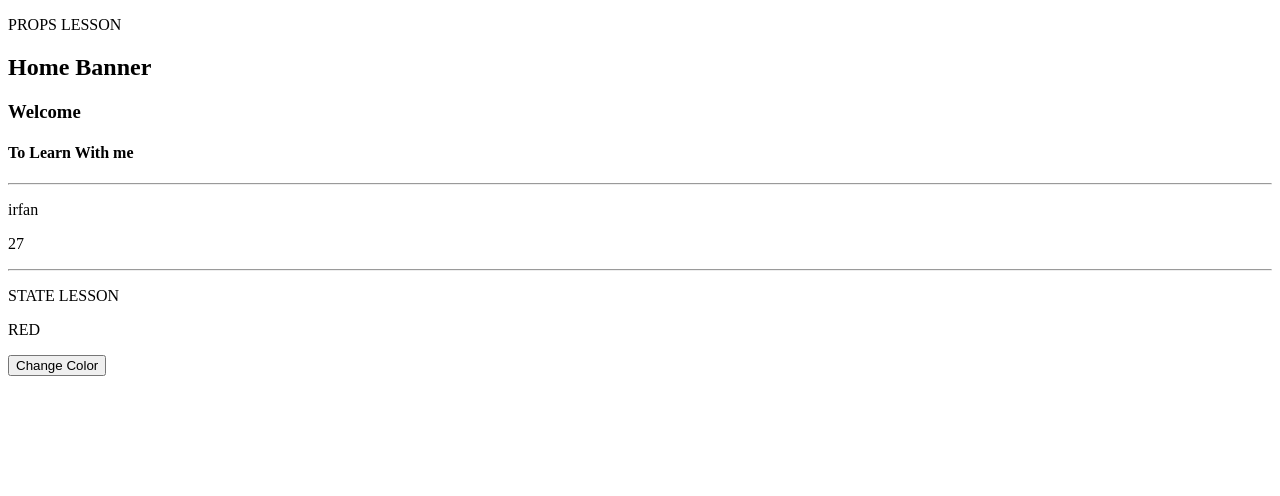
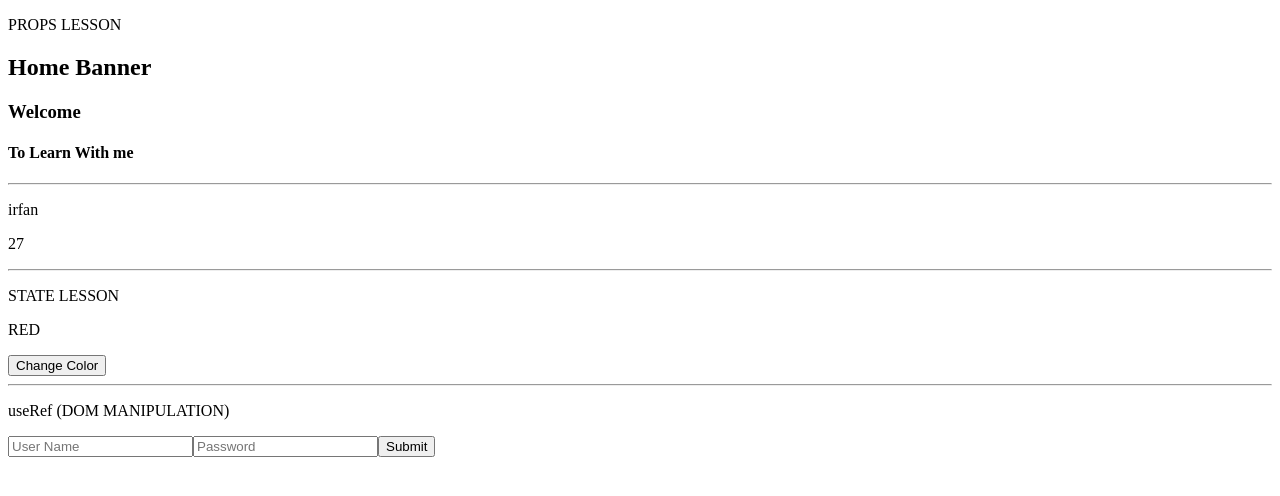
Before and after one commit to irfan701/MernResource, a React (Create React App) app in the folder React/my-app/: page / in a window 1280 px wide. Shown: the top 496 px of the page. Built offline with nearby package versions, Linux system fonts and the light colour scheme.

Commit message:
useRef=DOM
useRef() Dom Manipulation

```diff
--- a/React/my-app/src/components/Home/HomeBanner.js
+++ b/React/my-app/src/components/Home/HomeBanner.js
@@ -1,4 +1,4 @@
-import React, {useState} from 'react';
+import React, {useRef, useState} from 'react';
 
 const HomeBanner = (props) => {
 
@@ -6,6 +6,20 @@ const HomeBanner = (props) => {
 
     const NewColor=()=>{
         setColor("BLUE")
+    }
+
+    let UserName=useRef()
+    let Password=useRef();
+
+    const SubmitForm=()=>{
+       let a= UserName.current.value;
+       let b=Password.current.value;
+
+       let c=document.getElementById('user').value;
+
+       alert(a)
+        alert(b)
+        alert(c)
     }
 
     return (
@@ -26,7 +40,17 @@ const HomeBanner = (props) => {
         <p>STATE LESSON</p>
             <p>{color}</p>
             <button onClick={NewColor}>Change Color</button>
+
+            <hr/>
+
+            <p>useRef (DOM MANIPULATION)</p>
+
+            <input ref={UserName} id="user" type="text" placeholder="User Name"/>
+            <input ref={Password} type="text" placeholder="Password"/>
+            <button onClick={SubmitForm}>Submit</button>
+
         </div>
+
     );
 };
 
```
